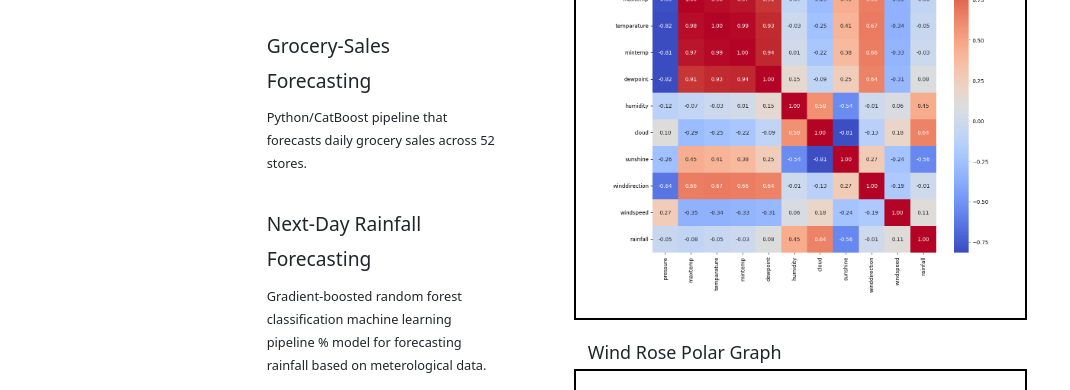
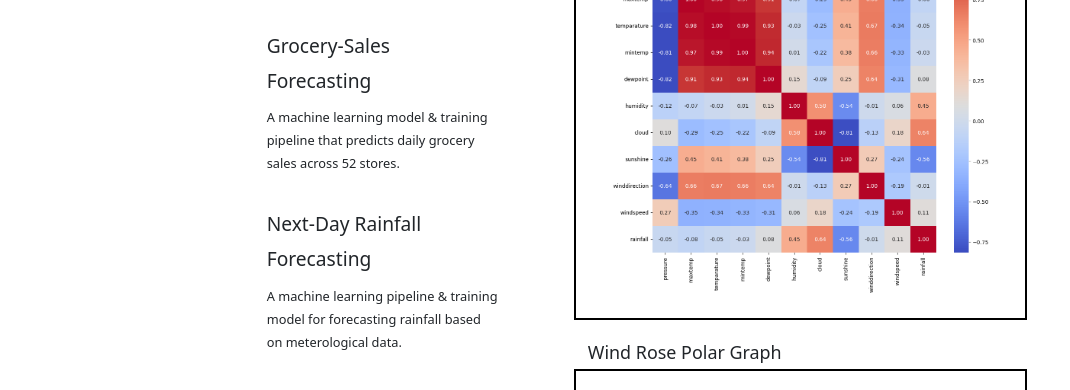
Before and after one commit to clrsims/personal-website-v2, a plain HTML site: page projects.html in a window 1280 px wide. Shown: the part 330-720 px from the top of the page, without its empty margins (0-1070 px from the left). Drawn offline with nearby package versions, Linux system fonts and the light colour scheme.

Commit message:
small edits

```diff
--- a/projects.html
+++ b/projects.html
@@ -57,7 +57,7 @@
 						<div class="row justify-content-start align-items-center">
 							<div class="col-12 text-begin">
 								<h3>
-									Python/CatBoost pipeline that forecasts daily grocery sales across 52 stores.
+									A machine learning model & training pipeline that predicts daily grocery sales across 52 stores.
 								</h3>
 							</div>
 						</div>
@@ -66,7 +66,7 @@
 						<div class="row justify-content-start align-items-center">
 							<div class="col-12 text-begin">
 								<h3>
-									Gradient-boosted random forest classification machine learning pipeline % model for forecasting rainfall based on meterological data.
+									A machine learning pipeline & training model for forecasting rainfall based on meterological data.
 								</h3>
 							</div>
 						</div>
```
